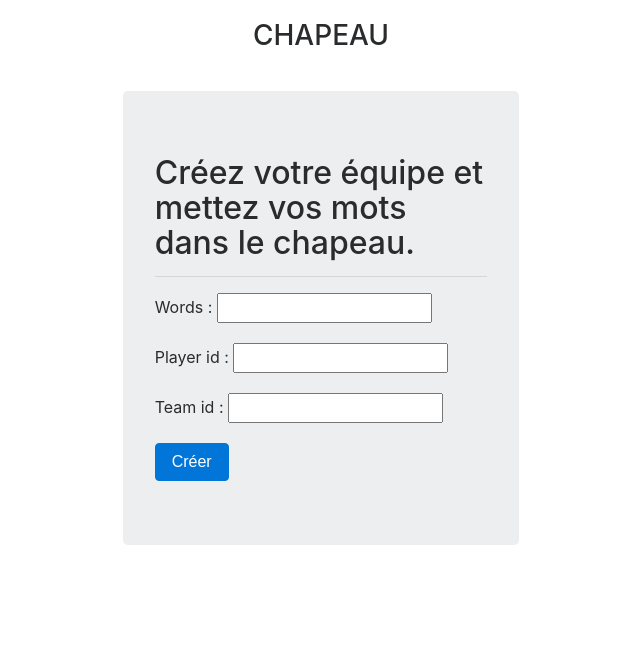
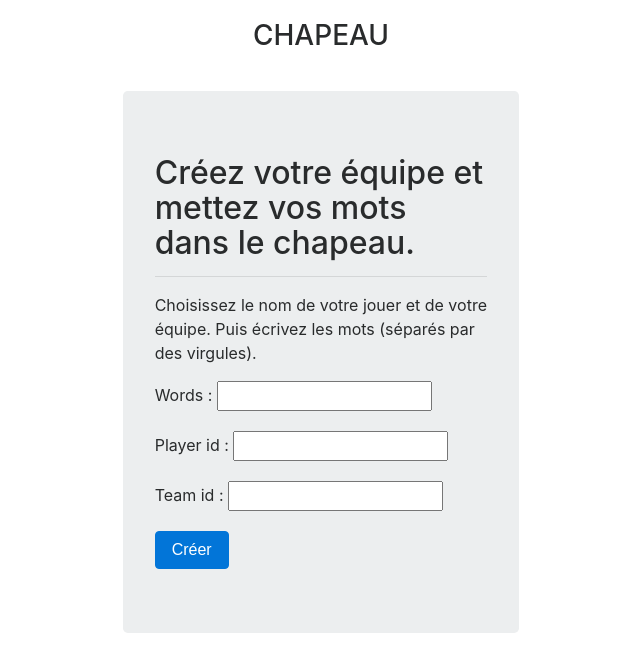
Before and after one commit to 14renus/LeChapeau, a Django app: template chapeau/templates/add_players.html in a window 1280 px wide. Shown: the top 672 px of the page, without its empty margins (319-959 px from the left). Run offline with Django 3.2, Linux system fonts and the light colour scheme; the template is opened without the code that fills it: values that come from a table or form of the project are taken from there, others are empty; some libraries are stand-ins or nearby versions.

Commit message:
fix typo

```diff
--- a/chapeau/templates/add_players.html
+++ b/chapeau/templates/add_players.html
@@ -4,9 +4,9 @@
         Créez votre équipe et mettez vos mots dans le chapeau.
     </h2>
     <hr>
-{#    <p>#}
-{#        Choisissez le nom de votre jouer et de votre équipe. Puis écrivez les mots pour ce jeu.#}
-{#    </p>#}
+    <p>
+        Choisissez le nom de votre jouer et de votre équipe. Puis écrivez les mots (séparés par des virgules).
+    </p>
     <form method="POST" class="post-form">{% csrf_token %}
         {{ form.as_p }}
         <button type="submit" class="save btn btn-primary">Créer</button>
```
